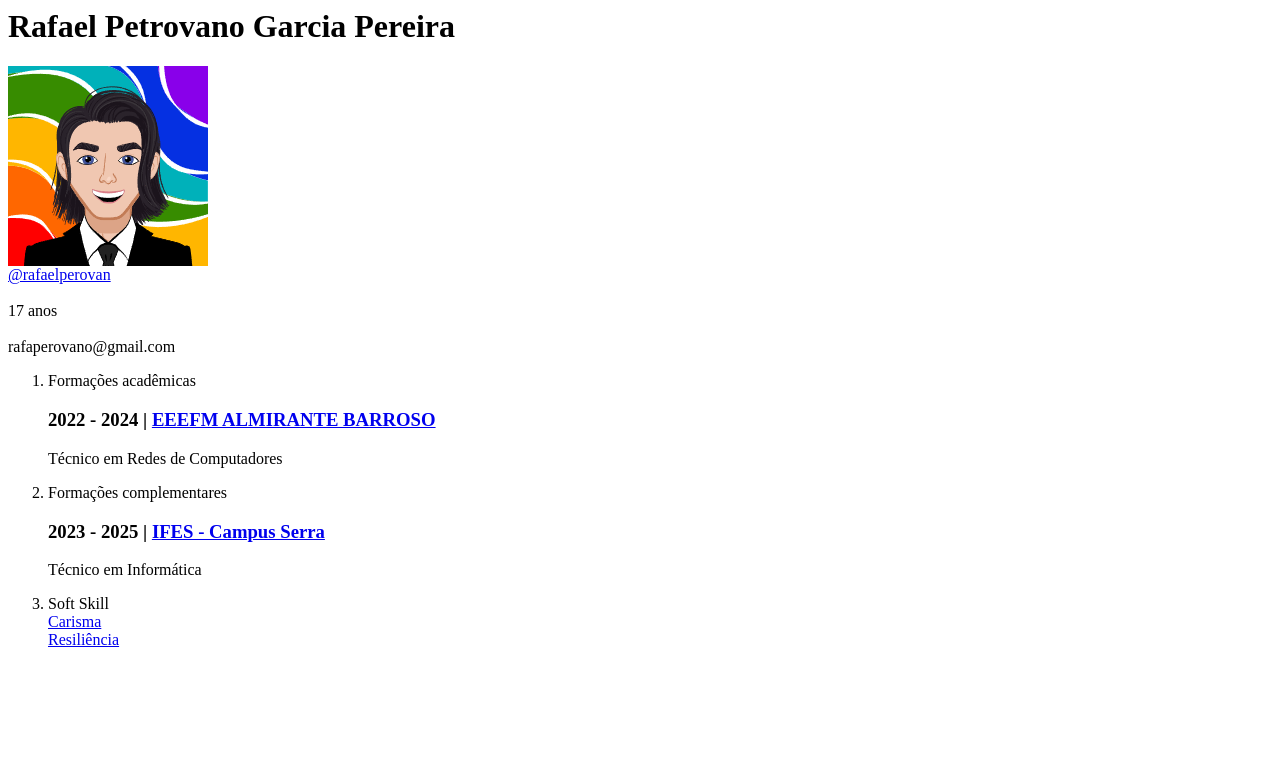
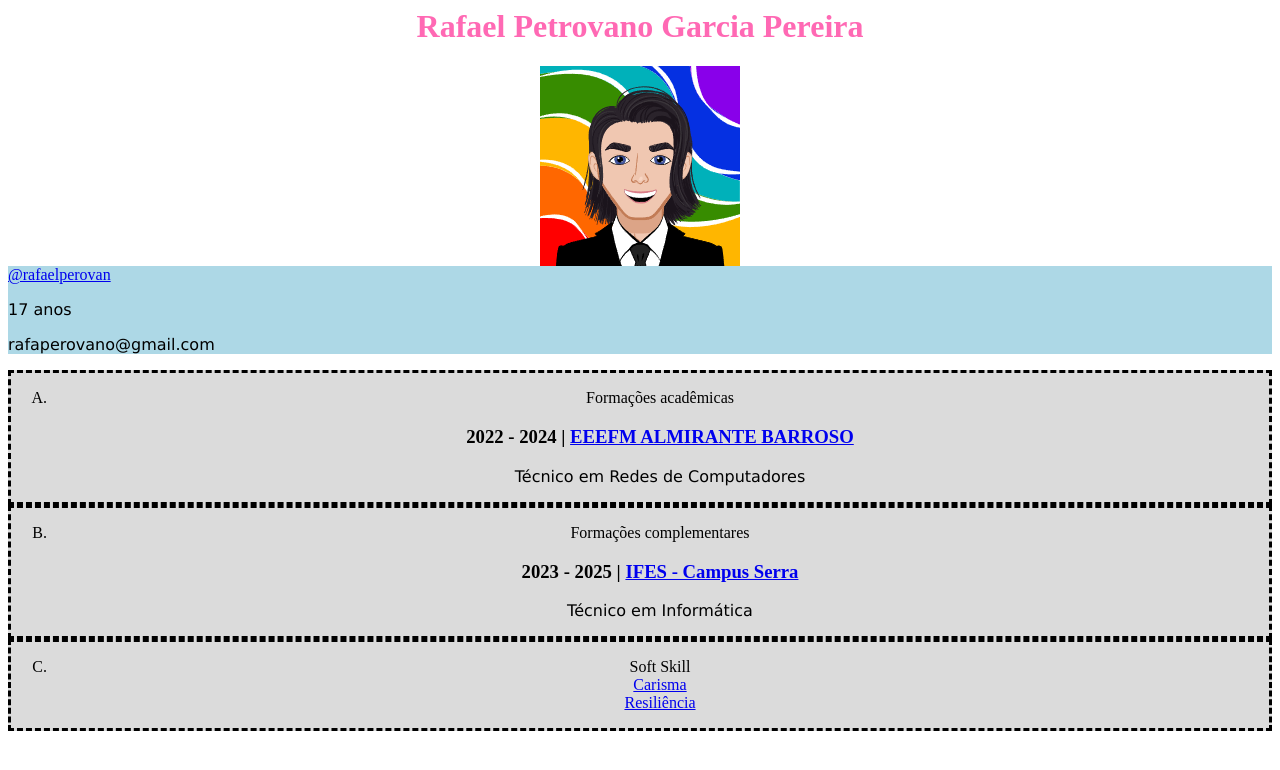
Before and after one commit to RafaelPerovano/exercicio5, a plain HTML site: page index.html in a window 1280 px wide. Drawn offline with Linux system fonts and the light colour scheme.

Commit message:
commit final

```diff
--- a/index.html
+++ b/index.html
@@ -4,37 +4,38 @@
     <meta charset="UTF-8">
     <meta name="viewport" content="width=device-width, initial-scale=1.0">
     <title>Curriculo</title>
+    <link rel="stylesheet" href="style.css">
 </head>
 
 <body>
-    <h1>Rafael Petrovano Garcia Pereira</h1>
-    <div>
+    <h1 id="nome">Rafael Petrovano Garcia Pereira</h1>
+    <div id="foto">
         <img src="AvatarMaker.png" alt="Avatar">
     </div>
-    <div>
-        <a href="https://www.instagram.com/rafaelperovan/">@rafaelperovan</a><br><br>
-        17 anos<br><br>
-        rafaperovano@gmail.com
+    <div id="descricao">
+        <a href="https://www.instagram.com/rafaelperovan/">@rafaelperovan</a>
+        <p>17 anos</p>
+        <p>rafaperovano@gmail.com</p>
     </div>
-    <div>
+    <div class="minhadiv">
         <ol type="1" start="1">
             <li>Formações acadêmicas</li>
             <section>
                 <h3>2022 - 2024 | <a href="https://qedu.org.br/escola/32041560-eeefm-almirante-barroso">EEEFM ALMIRANTE BARROSO</h3></a>
-                Técnico em Redes de Computadores
+                <p>Técnico em Redes de Computadores</p>
             </section>
         </ol>
     </div>
-    <div>
+    <div class="minhadiv">
         <ol type="1" start="2">
             <li>Formações complementares</li>
             <section>
                 <h3>2023 - 2025 | <a href="https://serra.ifes.edu.br/">IFES - Campus Serra</a></h3>
-                Técnico em Informática
+                <p>Técnico em Informática</p>
             </section>
         </ol>
     </div>
-    <div>
+    <div class="minhadiv">
         <ol type="1" start="3">
             <li>Soft Skill</li>
             <section>
--- /dev/null
+++ b/style.css
@@ -0,0 +1,27 @@
+#nome{
+    text-align: center;
+    color: hotpink;
+}
+#foto{
+    display: flex;
+    justify-content: center;
+    align-items: center;
+}
+li:hover{
+    background-color: gray;
+}
+p{
+    font-family: Verdana;
+}
+ol{
+    list-style-type: upper-alpha;
+}
+#descricao{
+    background-color: #ADD8E6;
+}
+.minhadiv{
+    text-align: center;
+    border: dashed;
+    background-color: rgb(219, 219, 219);
+    color: black;
+}
```
